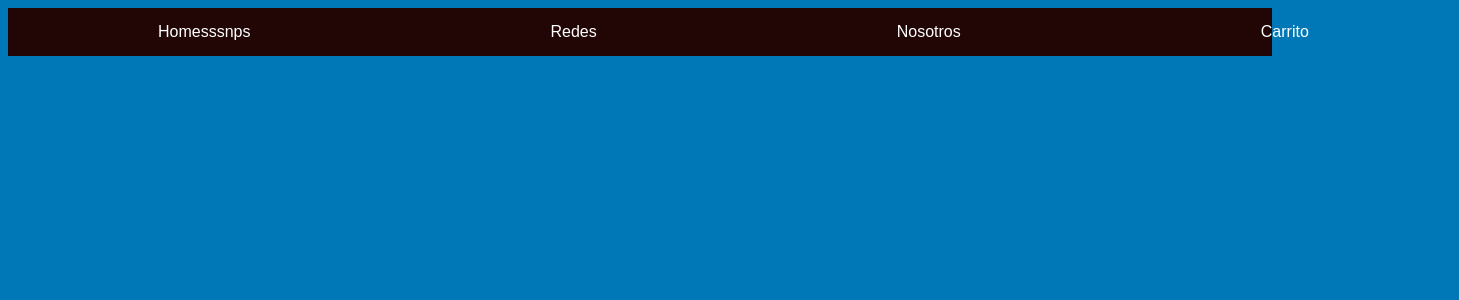
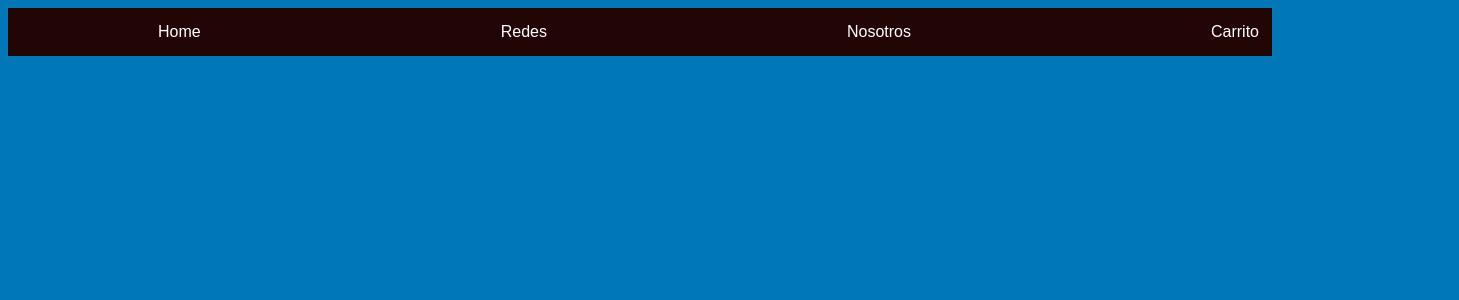
Before and after one commit to Bacchiddu/myApp, a React (Create React App) app: page / in a window 1280 px wide. Shown: the top 300 px of the page, 1459 px wide, since content can reach past the window. Built offline with nearby package versions, Linux system fonts and the light colour scheme.

Commit message:
Primer commit

```diff
--- a/src/componentes/NavBar.js
+++ b/src/componentes/NavBar.js
@@ -6,7 +6,7 @@ export default function NavBar() {
         <div className="NavBar">
             <ul>
                 <li>
-                    <a href="#">Homesssnps</a>
+                    <a href="#">Home</a>
                 </li>
                 <li>
                     <a href="#">Redes</a>
```
